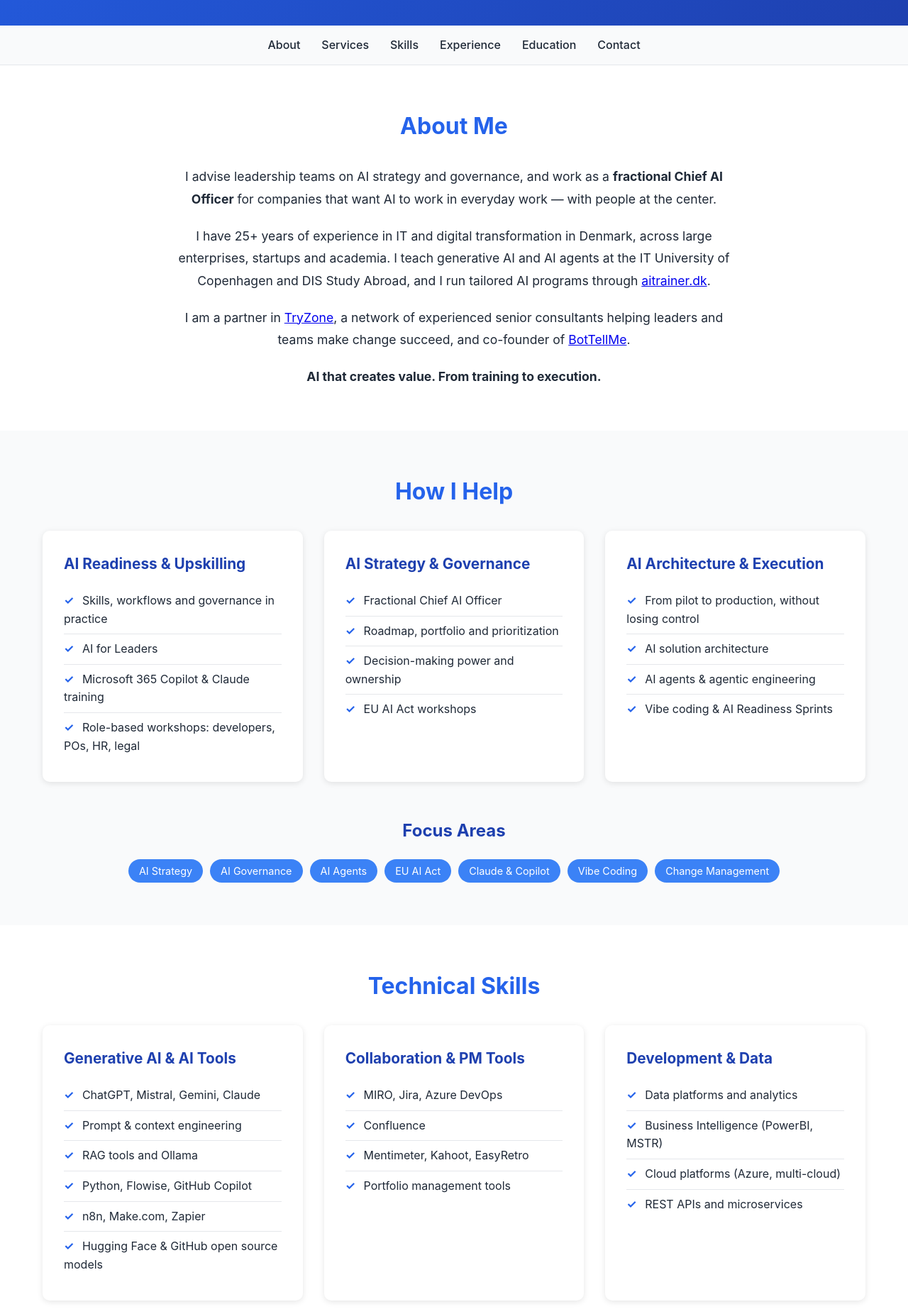
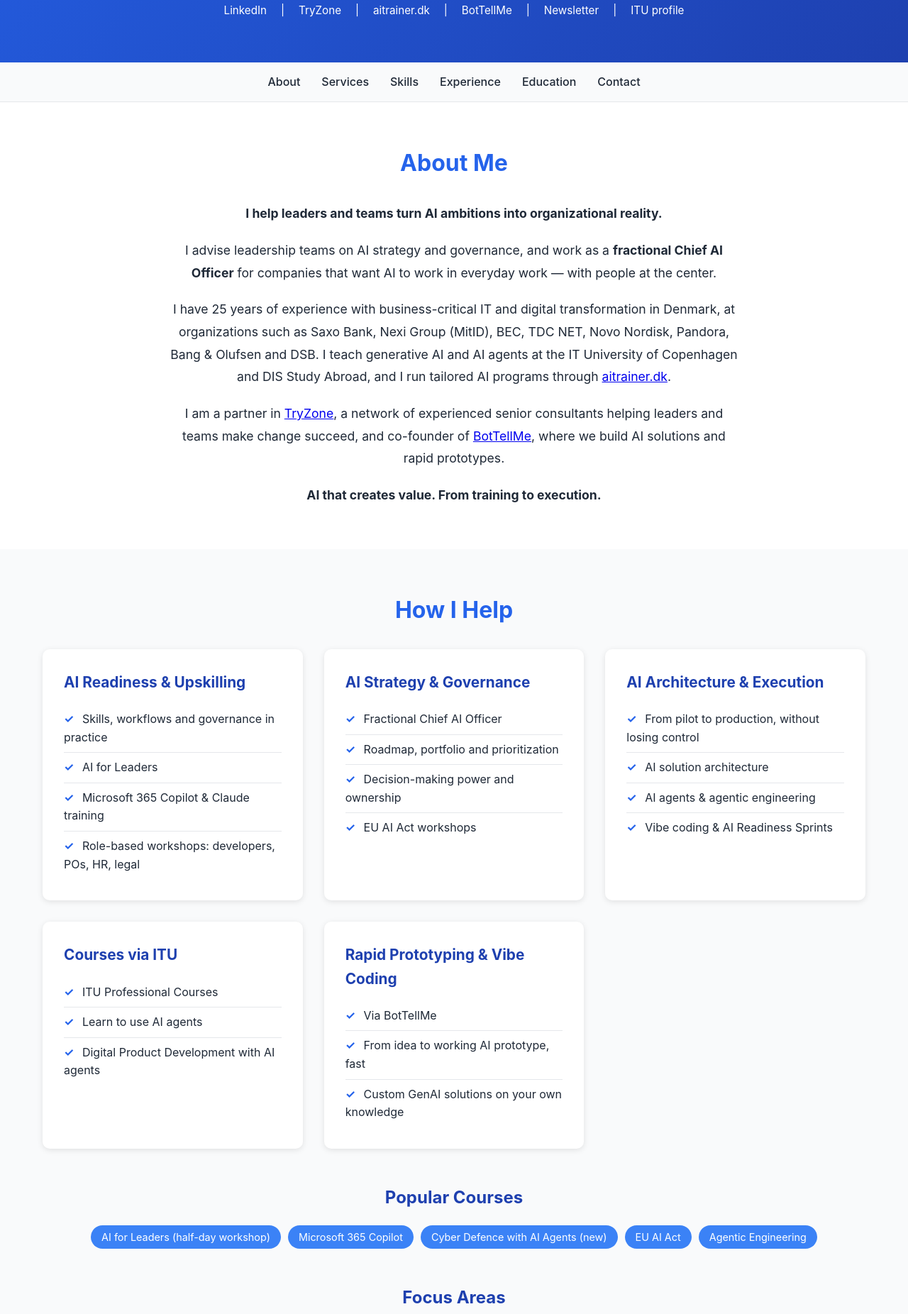
Before and after one commit to StefanoITU/personalbrand, a plain HTML site: page index.html in a window 1280 px wide. Shown: the part 563-2415 px from the top of the page at 71% size. Drawn offline with Linux system fonts and the light colour scheme.

Commit message:
Align profile with tryzone.dk and aitrainer.dk (#5)
* Align profile with tryzone.dk and aitrainer.dk

Add 'AI specialist for complex organizations' positioning, ITU/DIS and
BotTellMe titles, ITU courses and rapid prototyping services, popular
courses, selected organizations, ITU profile link and AI disclosure.

Co-Authored-By: Claude Opus 5.5 <noreply@anthropic.com>
Claude-Session: https://claude.ai/code/session_01RXg3QagM4yiUJXq7B7awyo

* Remove Maersk from selected organizations

Co-Authored-By: Claude Opus 5.5 <noreply@anthropic.com>
Claude-Session: https://claude.ai/code/session_01RXg3QagM4yiUJXq7B7awyo

---------

Co-authored-by: Claude <noreply@anthropic.com>

```diff
--- a/index.html
+++ b/index.html
@@ -3,7 +3,7 @@
 <head>
     <meta charset="UTF-8">
     <meta name="viewport" content="width=device-width, initial-scale=1.0">
-    <meta name="description" content="Stefano Vincenti - AI strategy, governance and learning. Fractional Chief AI Officer, Partner at TryZone, Founder of aitrainer.dk, Co-founder of BotTellMe and External Lecturer at IT University of Copenhagen.">
+    <meta name="description" content="Stefano Vincenti - AI strategy, governance and learning. Fractional Chief AI Officer, Partner at TryZone, Founder of aitrainer.dk, Co-founder of BotTellMe and External Lecturer at IT University of Copenhagen and DIS Study Abroad. The AI specialist for complex organizations.">
     <meta name="keywords" content="AI strategy, AI governance, Fractional Chief AI Officer, AI training, AI agents, EU AI Act, Generative AI, TryZone, aitrainer.dk, Copenhagen">
     <meta name="author" content="Stefano Vincenti">
 
@@ -404,7 +404,8 @@
                 <img src="Stef Bottellme 1.png" alt="Stefano Vincenti Profile Picture" class="profile-image">
                 <div class="header-text">
                     <h1>Stefano Vincenti</h1>
-                    <p class="subtitle">AI Strategy, Governance &amp; Learning | Fractional Chief AI Officer | Partner, TryZone | Founder, aitrainer.dk | External Lecturer, IT University of Copenhagen</p>
+                    <p class="subtitle"><strong>The AI specialist for complex organizations.</strong></p>
+                    <p class="subtitle">AI Strategy, Governance &amp; Learning | Fractional Chief AI Officer | Partner, TryZone | Founder, aitrainer.dk | Co-founder, BotTellMe | External Lecturer, IT University of Copenhagen &amp; DIS Study Abroad</p>
                     <p class="subtitle" style="font-style: italic;">Get your organization ready for AI. From training to execution.</p>
                     <div class="contact-info">
                         <span>📍 Copenhagen, Denmark</span>
@@ -416,7 +417,8 @@
                         <a href="https://tryzone.dk/" target="_blank">TryZone</a> |
                         <a href="https://aitrainer.dk/" target="_blank">aitrainer.dk</a> |
                         <a href="https://bottellme.com/" target="_blank">BotTellMe</a> |
-                        <a href="https://stefanovincenti.substack.com/" target="_blank">Newsletter</a>
+                        <a href="https://stefanovincenti.substack.com/" target="_blank">Newsletter</a> |
+                        <a href="https://researcher.itu.dk/p/da/persons/stefano-vincenti-2" target="_blank">ITU profile</a>
                     </div>
                 </div>
             </div>
@@ -440,9 +442,10 @@
         <div class="container">
             <h2>About Me</h2>
             <div class="about-content">
-                <p>I advise leadership teams on AI strategy and governance, and work as a <strong>fractional Chief AI Officer</strong> for companies that want AI to work in everyday work &mdash; with people at the center.</p>
-                <p style="margin-top: 20px;">I have 25+ years of experience in IT and digital transformation in Denmark, across large enterprises, startups and academia. I teach generative AI and AI agents at the IT University of Copenhagen and DIS Study Abroad, and I run tailored AI programs through <a href="https://aitrainer.dk/">aitrainer.dk</a>.</p>
-                <p style="margin-top: 20px;">I am a partner in <a href="https://tryzone.dk/">TryZone</a>, a network of experienced senior consultants helping leaders and teams make change succeed, and co-founder of <a href="https://bottellme.com/">BotTellMe</a>.</p>
+                <p><strong>I help leaders and teams turn AI ambitions into organizational reality.</strong></p>
+                <p style="margin-top: 20px;">I advise leadership teams on AI strategy and governance, and work as a <strong>fractional Chief AI Officer</strong> for companies that want AI to work in everyday work &mdash; with people at the center.</p>
+                <p style="margin-top: 20px;">I have 25 years of experience with business-critical IT and digital transformation in Denmark, at organizations such as Saxo Bank, Nexi Group (MitID), BEC, TDC NET, Novo Nordisk, Pandora, Bang &amp; Olufsen and DSB. I teach generative AI and AI agents at the IT University of Copenhagen and DIS Study Abroad, and I run tailored AI programs through <a href="https://aitrainer.dk/">aitrainer.dk</a>.</p>
+                <p style="margin-top: 20px;">I am a partner in <a href="https://tryzone.dk/">TryZone</a>, a network of experienced senior consultants helping leaders and teams make change succeed, and co-founder of <a href="https://bottellme.com/">BotTellMe</a>, where we build AI solutions and rapid prototypes.</p>
                 <p style="margin-top: 20px;"><strong>AI that creates value. From training to execution.</strong></p>
             </div>
         </div>
@@ -480,6 +483,30 @@
                         <li>Vibe coding &amp; AI Readiness Sprints</li>
                     </ul>
                 </div>
+                <div class="skill-card">
+                    <h3>Courses via ITU</h3>
+                    <ul>
+                        <li>ITU Professional Courses</li>
+                        <li>Learn to use AI agents</li>
+                        <li>Digital Product Development with AI agents</li>
+                    </ul>
+                </div>
+                <div class="skill-card">
+                    <h3>Rapid Prototyping &amp; Vibe Coding</h3>
+                    <ul>
+                        <li>Via BotTellMe</li>
+                        <li>From idea to working AI prototype, fast</li>
+                        <li>Custom GenAI solutions on your own knowledge</li>
+                    </ul>
+                </div>
+            </div>
+            <h3 style="margin-top: 50px; text-align: center;">Popular Courses</h3>
+            <div class="tags" style="justify-content: center;">
+                <span class="tag">AI for Leaders (half-day workshop)</span>
+                <span class="tag">Microsoft 365 Copilot</span>
+                <span class="tag">Cyber Defence with AI Agents (new)</span>
+                <span class="tag">EU AI Act</span>
+                <span class="tag">Agentic Engineering</span>
             </div>
 
             <h3 style="margin-top: 50px; text-align: center;">Focus Areas</h3>
@@ -579,10 +606,10 @@
             </div>
 
             <div class="experience-item">
-                <h4>IT University of Copenhagen &amp; DIS Study Abroad</h4>
+                <h4><a href="https://researcher.itu.dk/p/da/persons/stefano-vincenti-2" target="_blank">IT University of Copenhagen</a> &amp; DIS Study Abroad</h4>
                 <div class="role">External Lecturer - Generative AI, AI Agents &amp; Industrial Software Engineering (2020 - Present)</div>
                 <ul>
-                    <li>Learn to use AI agents</li>
+                    <li>ITU Professional Courses: Learn to use AI agents</li>
                     <li>Digital Product Development with AI agents</li>
                     <li>Industrial Software Engineering in Large Teams</li>
                 </ul>
@@ -660,6 +687,18 @@
                 </ul>
             </div>
 
+            <h3 style="margin-top: 40px; text-align: center;">Selected Organizations</h3>
+            <div class="tags" style="justify-content: center;">
+                <span class="tag">LEGO</span>
+                <span class="tag">Novo Nordisk</span>
+                <span class="tag">Saxo Bank</span>
+                <span class="tag">Pandora</span>
+                <span class="tag">DSB</span>
+                <span class="tag">TDC NET</span>
+                <span class="tag">Nexi Group</span>
+                <span class="tag">BEC</span>
+                <span class="tag">Bang &amp; Olufsen</span>
+            </div>
             <h3 style="margin-top: 40px; text-align: center;">Industry Experience</h3>
             <div class="tags" style="justify-content: center;">
                 <span class="tag">Finance & Banking</span>
@@ -739,7 +778,8 @@
     <!-- Footer -->
     <footer>
         <div class="container">
-            <p>&copy; 2026 Stefano Vincenti. Partner in TryZone. Founder of aitrainer.dk.</p>
+            <p>&copy; 2026 Stefano Vincenti. Co-founder, BotTellMe &middot; Partner, TryZone &middot; Founder, aitrainer.dk.</p>
+            <p style="margin-top: 10px; font-size: 0.9em;"><em>AI-assisted, human accountable.</em></p>
             <p style="margin-top: 10px;">
                 <a href="https://www.linkedin.com/in/stefanovincenti" target="_blank">LinkedIn</a> |
                 <a href="https://tryzone.dk/" target="_blank">TryZone</a> |
```
Also changed, not shown: 1 other file.
